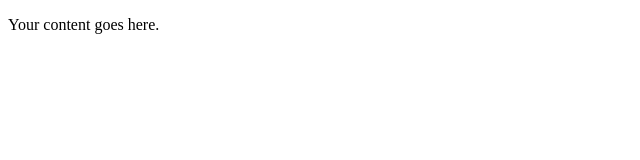
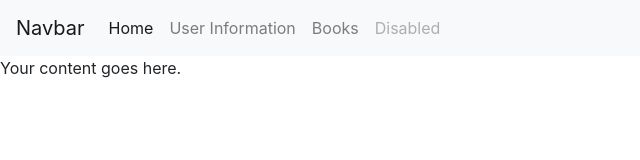
Before and after one commit to iu-msis/basic-html-shbhatna, a plain HTML site: page public/index.html in a window 1280 px wide. Shown: the whole page, without its empty margins (0-640 px from the left). Drawn offline with nearby package versions, Linux system fonts and the light colour scheme.

Commit message:
Navbar_Shobhit 1of3

```diff
--- a/public/index.html
+++ b/public/index.html
@@ -1,10 +1,33 @@
 <!doctype html>
 <html>
 <head>
+  <link rel="stylesheet" href="https://stackpath.bootstrapcdn.com/bootstrap/4.3.1/css/bootstrap.min.css">
   <title>My Page Title</title>
-  <link rel="stylesheet" href="/css/site.css">
 </head>
 <body>
+  <nav class="navbar navbar-expand-lg navbar-light bg-light">
+    <a class="navbar-brand" href="#">Navbar</a>
+    <button class="navbar-toggler" type="button" data-toggle="collapse" data-target="#navbarNav" aria-controls="navbarNav" aria-expanded="false" aria-label="Toggle navigation">
+      <span class="navbar-toggler-icon"></span>
+    </button>
+    <div class="collapse navbar-collapse" id="navbarNav">
+      <ul class="navbar-nav">
+        <li class="nav-item active">
+          <a class="nav-link" href="#">Home <span class="sr-only">(current)</span></a>
+        </li>
+        <li class="nav-item">
+          <a class="nav-link" href="#">User Information</a>
+        </li>
+        <li class="nav-item">
+          <a class="nav-link" href="#">Books</a>
+        </li>
+        <li class="nav-item">
+          <a class="nav-link disabled" href="#" tabindex="-1" aria-disabled="true">Disabled</a>
+        </li>
+      </ul>
+    </div>
+  </nav>
 <p>Your content goes here.</p>
+
 </body>
 </html>
```
